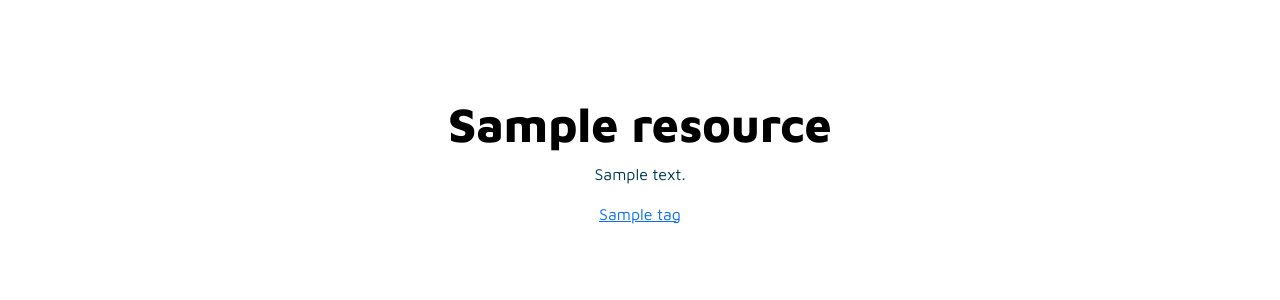
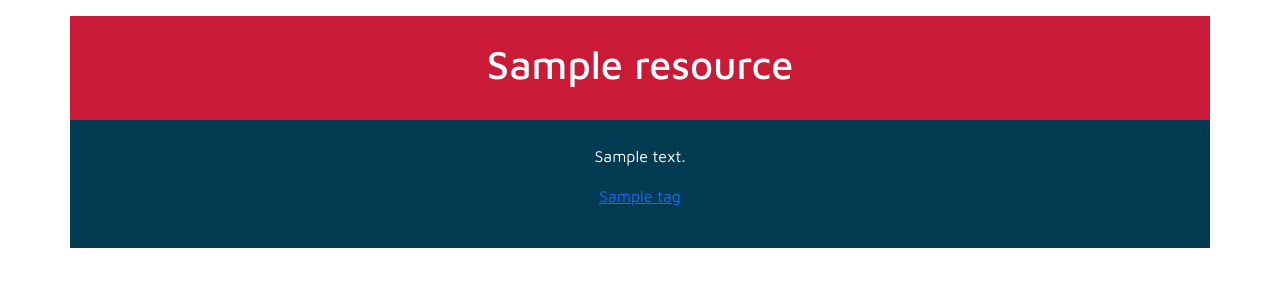
Before and after one commit to nmunro/spectrum, a Django app: template info/templates/info/resource_detail.html in a window 1280 px wide. Shown: the part 96-396 px from the top of the page. Run offline with Django 4.2, Linux system fonts and the light colour scheme; the template is opened without the code that fills it: most values are stand-ins (such as "Sample title", 1, 10 or a date in 2020); some libraries are stand-ins or nearby versions.

Commit message:
#63 Updated resource detail

```diff
--- a/info/templates/info/resource_detail.html
+++ b/info/templates/info/resource_detail.html
@@ -13,9 +13,15 @@
 {% endblock %}
 
 {% block content %}
-<div class="px-4 py-5 my-5 text-center">
-  <h1 class="display-5 fw-bold text-body-emphasis">{{ resource.name }}</h1>
-  <div class="col-lg-6 mx-auto">
+<div class="container text-center">
+  <div class="row p-2 p-md-4 card-secondary text-white">
+    <div class="col bg-transparent">
+      <h1>{{ resource.name }}</h1>
+    </div>
+  </div>
+
+  <div class="row p-2 p-md-4 card-primary text-white">
+    <div class="col bg-transparent">
       <p>{{ resource.description }}</p>
       <p>
         {% for tag in resource.tags.all %}
@@ -24,4 +30,5 @@
       </p>
     </div>
   </div>
+</div>
 {% endblock %}
```
Lines whose indentation alone changed are shown as unchanged.
